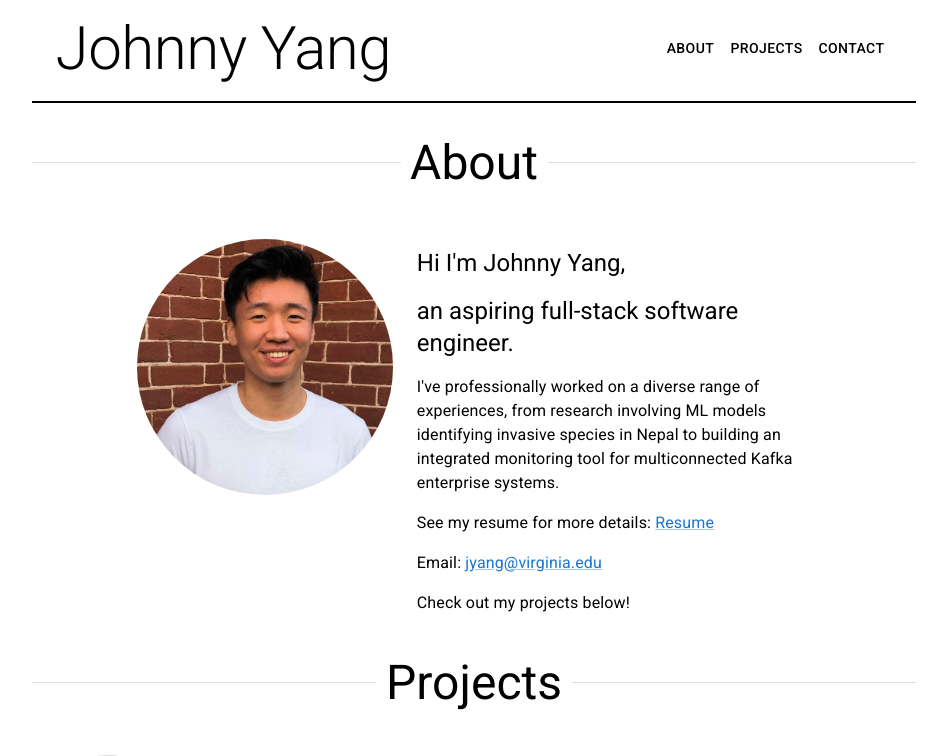
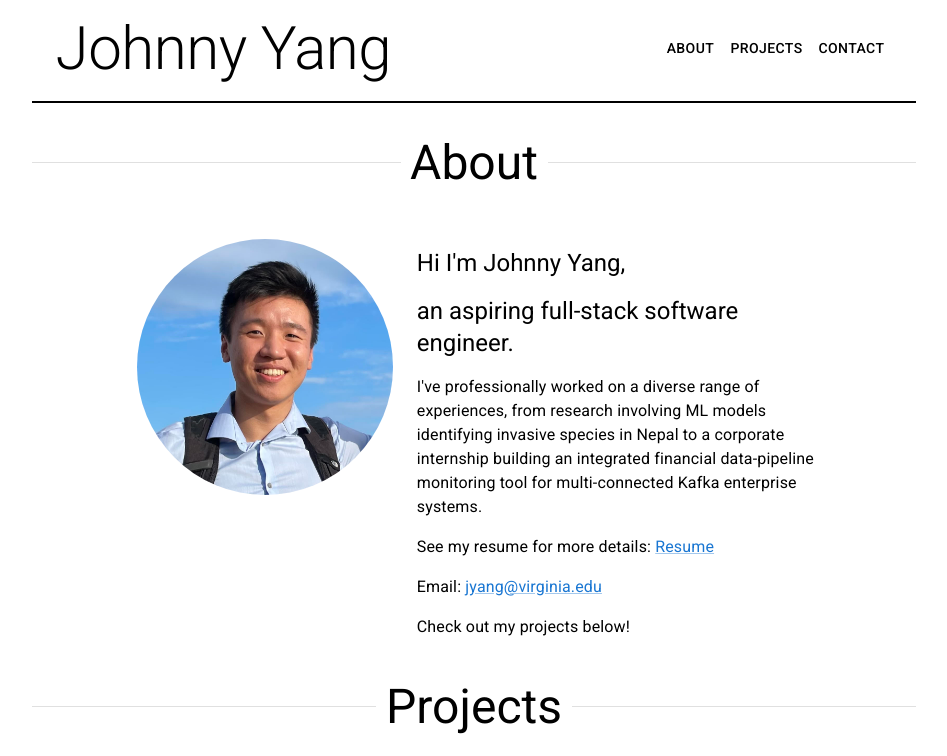
Before and after one commit to johnny-yang-4102/johnny-yang-4102.github.io, a React (Create React App) app: page / in a window 1280 px wide. Shown: the top 756 px of the page, without its empty margins (166-1113 px from the left). Built offline with nearby package versions, Linux system fonts and the light colour scheme.

Commit message:
update about me, new pic

```diff
--- a/src/components/AboutSection.js
+++ b/src/components/AboutSection.js
@@ -4,7 +4,7 @@ import GitHubIcon from '@mui/icons-material/GitHub'
 import LinkedInIcon from '@mui/icons-material/LinkedIn';
 
 import Resume from "./../Resume.pdf"
-import Pic from "./../profile.jpg"
+import Pic from "./../profile.jpeg"
 import './components.css'
 
 const AboutSection = () => {
@@ -27,7 +27,7 @@ const AboutSection = () => {
         <Typography variant="body1" className="spacing">
           I've professionally worked on a diverse range of experiences,
           from research involving ML models identifying invasive species in Nepal
-          to building an integrated monitoring tool for multiconnected Kafka enterprise systems.
+          to a corporate internship building an integrated financial data-pipeline monitoring tool for multi-connected Kafka enterprise systems.
         </Typography>
 
         <Typography variant="body1" className="spacing">
--- a/src/components/Project.js
+++ b/src/components/Project.js
@@ -1,6 +1,5 @@
 import React from "react"
 import { Chip, Typography, Avatar, Stack, Grid } from "@mui/material"
-import Pic from "./../profile.jpg"
 import "./components.css"
 
 const Project = ({ title, description, technologies, link, pic }) => {
```
Also changed, not shown: src/profile.jpeg (added), src/profile.jpg (deleted).
